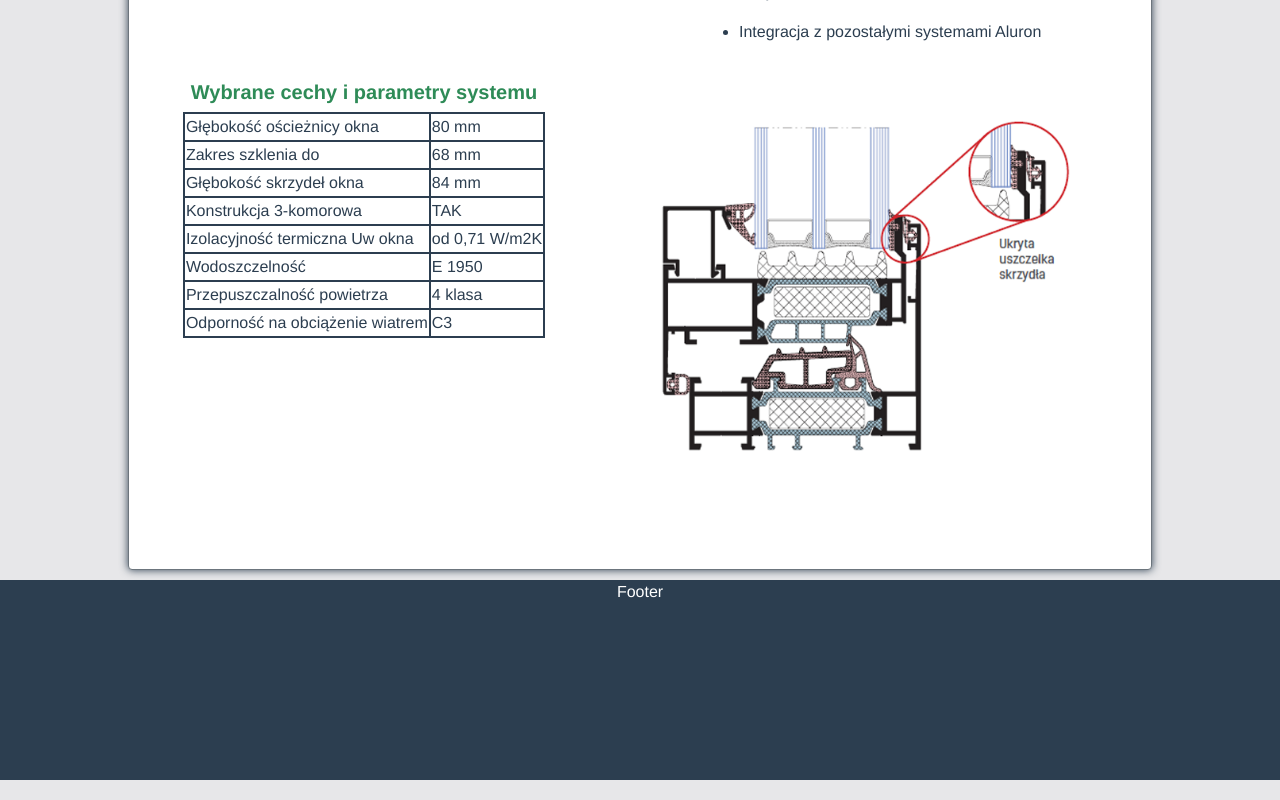
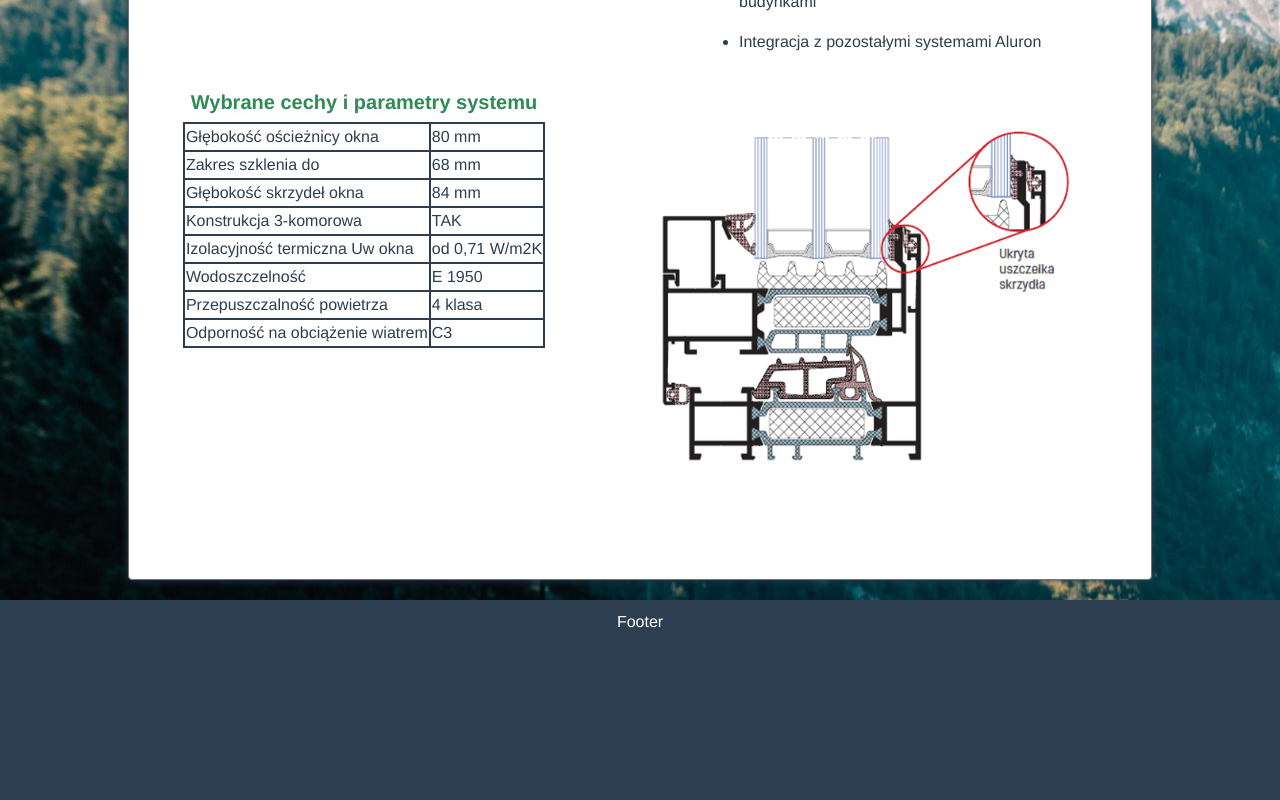
Before and after one commit to Konrad47/window-website, a Vue app: page /offer/1 in a window 1280 px wide. Shown: the part 747-1547 px from the top of the page. Built offline with nearby package versions, Linux system fonts and the light colour scheme.

Commit message:
add background image

```diff
--- a/src/App.vue
+++ b/src/App.vue
@@ -1,8 +1,8 @@
 <template >
   <div id="app">
     <MenuComponent />
-    <router-view />
-    <!-- :style="image" -->
+    <router-view :style="image" />
+
     <FooterComponent />
   </div>
 </template>
--- a/src/components/FooterComponent.vue
+++ b/src/components/FooterComponent.vue
@@ -8,7 +8,7 @@ export default {};
 
 <style scoped>
 footer {
-  margin-top: 10px;
+  padding-top: 10px;
   width: 100%;
   height: 200px;
   background-color: #2c3e50;
--- a/src/views/HomeView.vue
+++ b/src/views/HomeView.vue
@@ -1,4 +1,5 @@
 <template>
+  <div id="el">
     <div>
       <b-carousel
         id="carousel-1"
@@ -26,6 +27,7 @@
         ></b-carousel-slide>
       </b-carousel>
     </div>
+  </div>
 </template>
 
 <script>
@@ -48,13 +50,16 @@ export default {
 </script>
 
 <style scoped>
+#el {
+  padding-top: 20px;
+  padding-bottom: 20px;
+}
 body {
   background-image: url("../assets/1.jpg");
 }
 #carousel-1 {
   width: 80%;
   margin: auto;
-  margin-top: 10px;
   box-shadow: 0 1em 1em gray;
 }
 </style>
--- a/src/views/OfferView.vue
+++ b/src/views/OfferView.vue
@@ -50,6 +50,7 @@ export default {
   color: #2c3e50;
 }
 #windows {
+  justify-content: center;
   display: inline-grid;
   grid-template-columns: auto auto auto;
   width: auto;
--- a/src/views/SingleOfferView.vue
+++ b/src/views/SingleOfferView.vue
@@ -1,5 +1,6 @@
 <template>
   <div>
+    <div id="element">
       <b-card border-variant="secondary">
         <b-container class="bv-example-row bv-example-row-flex-cols">
           <b-row>
@@ -41,7 +42,7 @@
                   <td>{{ table.value }}</td>
                 </tr>
               </table>
-            <p v-else>{{ getWindow.description3 }}</p>
+              <p id="des3" v-else>{{ getWindow.description3 }}</p>
             </b-col>
             <b-col>
               <div>
@@ -58,6 +59,7 @@
           <template #aside> </template>
         </b-media>
       </b-card>
+    </div>
   </div>
 </template>
 
@@ -77,10 +79,13 @@ export default {
 </script>
 
 <style scoped>
+#element {
+  padding-top: 20px;
+  padding-bottom: 20px;
+}
 .card {
   width: 80%;
   margin: auto;
-  margin-top: 10px;
   box-shadow: 0 0 0.5em #2c3e50;
 }
 .col {
@@ -100,6 +105,9 @@ p {
   text-align: left;
   text-indent: 1.5em;
   margin-top: 0;
+}
+#des3 {
+  border: 2px solid #2e8b57;
 }
 li {
   text-align: left;
```
Lines whose indentation alone changed are shown as unchanged.
